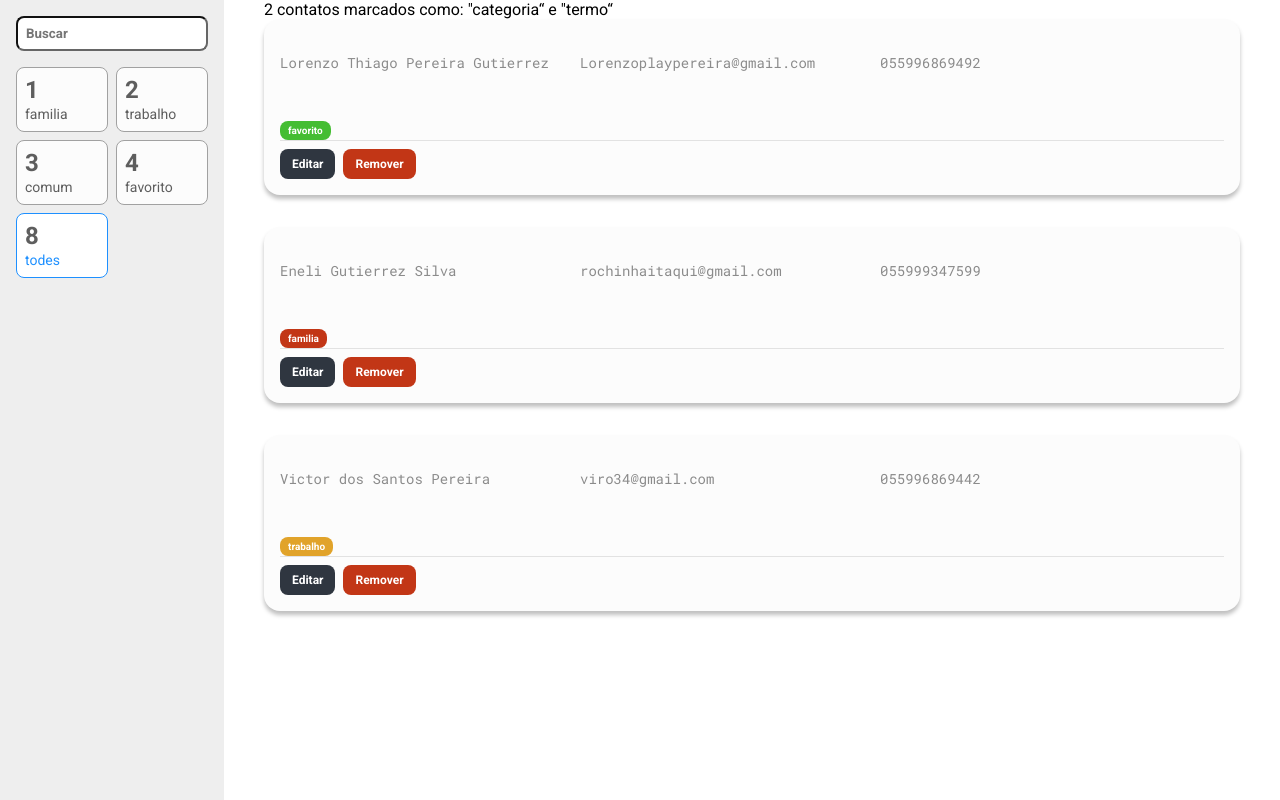
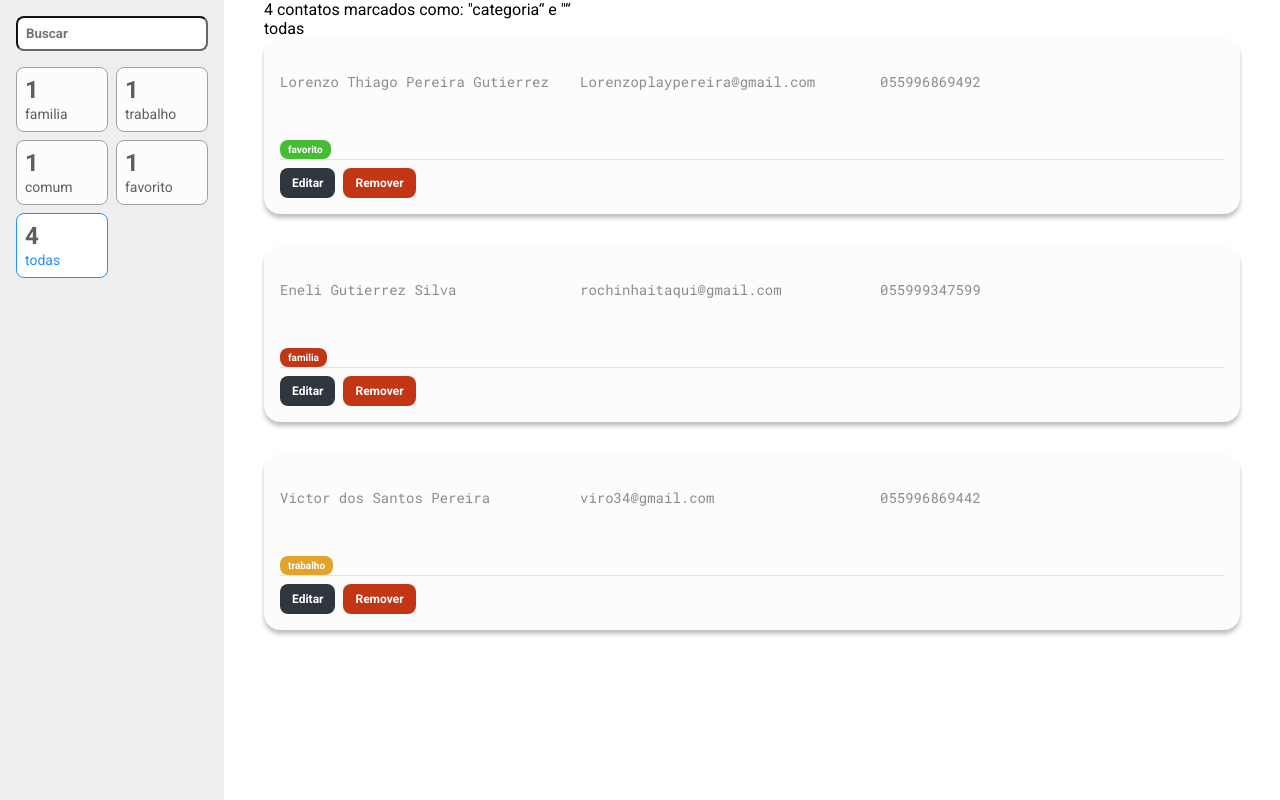
Before and after one commit to LorenzoGTRRZ/Lista-de-contatos, a React (Create React App) app: page / in a window 1280 px wide. Built offline with nearby package versions, Linux system fonts and the light colour scheme.

Commit message:
sistema de filtragem de contatos

```diff
--- a/src/components/FiltroCard/index.tsx
+++ b/src/components/FiltroCard/index.tsx
@@ -1,16 +1,52 @@
+import { useDispatch, useSelector } from 'react-redux'
+import { alterarFiltro } from '../../store/reducers/filtro'
 import * as S from './styles'
+import * as enums from '../../utils/enums/Contato'
+import { RootReducer } from '../../store'
+import contatos from '../../store/reducers/contatos'
 
 export type Props = {
-  ativo?: boolean
-  contador: number
   legenda: string
+  criterio: 'categoria' | 'todas'
+  valor?: enums.Categoria
 }
 
-const FiltroCard = ({ ativo, contador, legenda }: Props) => (
-  <S.Card ativo={ativo}>
-    <S.Contador>{contador}</S.Contador>
-    <S.Label>{legenda}</S.Label>
-  </S.Card>
-)
+const FiltroCard = ({ legenda, criterio, valor }: Props) => {
+  const dispatch = useDispatch()
+  const { filtro, contatos } = useSelector((state: RootReducer) => state)
+
+  const verificaEstaAtivo = () => {
+    const mesmoCriterio = filtro.criterio === criterio
+    const mesmoValor = filtro.valor === valor
+
+    return mesmoCriterio && mesmoValor
+  }
+
+  const contarContatos = () => {
+    if (criterio === 'todas') return contatos.itens.length
+    if (criterio === 'categoria') {
+      return contatos.itens.filter((item) => item.categoria === valor).length
+    }
+  }
+
+  const filtrar = () => {
+    dispatch(
+      alterarFiltro({
+        criterio,
+        valor
+      })
+    )
+  }
+
+  const contador = contarContatos()
+  const ativo = verificaEstaAtivo()
+
+  return (
+    <S.Card ativo={ativo} onClick={filtrar}>
+      <S.Contador>{contador}</S.Contador>
+      <S.Label>{legenda}</S.Label>
+    </S.Card>
+  )
+}
 
 export default FiltroCard
--- a/src/components/FiltroCard/styles.ts
+++ b/src/components/FiltroCard/styles.ts
@@ -1,15 +1,16 @@
 import styled from 'styled-components'
 
-import { Props } from '.'
+type Props = {
+  ativo: boolean
+}
 
-type PropsSemLegendaEContador = Omit<Props, 'contador' | 'legenda'>
-
-export const Card = styled.div<PropsSemLegendaEContador>`
+export const Card = styled.div<Props>`
   padding: 8px;
   border: 1px solid ${(props) => (props.ativo ? '#1E90FF' : '#a1a1a1')};
   background-color: ${(props) => (props.ativo ? '#fff' : '#fcfcfc')};
   color: ${(props) => (props.ativo ? '#1E90FF' : '#5e5e5e')};
   border-radius: 8px;
+  cursor: pointer;
 `
 
 export const Contador = styled.div`
--- a/src/containers/BarraLateral/index.tsx
+++ b/src/containers/BarraLateral/index.tsx
@@ -1,20 +1,50 @@
 import FiltroCard from '../../components/FiltroCard'
+import { useDispatch, useSelector } from 'react-redux'
+import { RootReducer } from '../../store'
+import { alterarTermo } from '../../store/reducers/filtro'
 
 import * as S from './styles'
+import * as enums from '../../utils/enums/Contato'
 
-const BarraLateral = () => (
+const BarraLateral = () => {
+  const dispatch = useDispatch()
+  const { termo } = useSelector((state: RootReducer) => state.filtro)
+
+  return (
     <S.Aside>
       <div>
-      <S.Campo type="text" placeholder="Buscar" />
+        <S.Campo
+          type="text"
+          placeholder="Buscar"
+          value={termo}
+          onChange={(evento) => dispatch(alterarTermo(evento.target.value))}
+        />
         <S.Filtros>
-        <FiltroCard legenda="familia" contador={1} />
-        <FiltroCard legenda="trabalho" contador={2} />
-        <FiltroCard legenda="comum" contador={3} />
-        <FiltroCard legenda="favorito" contador={4} />
-        <FiltroCard ativo legenda="todes" contador={8} />
+          <FiltroCard
+            valor={enums.Categoria.FAMILIA}
+            criterio="categoria"
+            legenda="familia"
+          />
+          <FiltroCard
+            valor={enums.Categoria.TRABALHO}
+            criterio="categoria"
+            legenda="trabalho"
+          />
+          <FiltroCard
+            valor={enums.Categoria.COMUM}
+            criterio="categoria"
+            legenda="comum"
+          />
+          <FiltroCard
+            valor={enums.Categoria.FAVORITO}
+            criterio="categoria"
+            legenda="favorito"
+          />
+          <FiltroCard criterio="todas" legenda="todas" />
         </S.Filtros>
       </div>
     </S.Aside>
   )
+}
 
 export default BarraLateral
--- a/src/containers/ListaDeContatos/index.tsx
+++ b/src/containers/ListaDeContatos/index.tsx
@@ -7,14 +7,42 @@ import { RootReducer } from '../../store'
 
 const ListaDeContatos = () => {
   const { itens } = useSelector((state: RootReducer) => state.contatos)
+  const { termo, criterio, valor } = useSelector(
+    (state: RootReducer) => state.filtro
+  )
+
+  const filtraContatos = () => {
+    let contatosFiltrados = itens
+    if (termo !== undefined) {
+      contatosFiltrados = contatosFiltrados.filter(
+        (item) => item.nome.toLowerCase().search(termo.toLowerCase()) >= 0
+      )
+
+      if (criterio === 'categoria') {
+        contatosFiltrados = contatosFiltrados.filter(
+          (item) => item.categoria === valor
+        )
+      }
+
+      return contatosFiltrados
+    } else {
+      return itens
+    }
+  }
 
   return (
     <Container>
       <p>
-        2 contatos marcados como: &quot;categoria&ldquo; e &quot;termo&ldquo;
+        {filtraContatos().length} contatos marcados como: &quot;categoria&ldquo;
+        e &quot;{termo}&ldquo;
       </p>
       <ul>
-        {itens.map((t) => (
+        <li>{termo}</li>
+        <li>{criterio}</li>
+        <li>{valor}</li>
+      </ul>
+      <ul>
+        {filtraContatos().map((t) => (
           <li key={t.nome}>
             <Contato
               id={t.id}
--- a/src/store/index.ts
+++ b/src/store/index.ts
@@ -1,10 +1,12 @@
 import { configureStore } from '@reduxjs/toolkit'
 
 import contatosReducer from './reducers/contatos'
+import filtroReducer from './reducers/filtro'
 
 const store = configureStore({
   reducer: {
-    contatos: contatosReducer
+    contatos: contatosReducer,
+    filtro: filtroReducer
   }
 })
 
--- a/src/store/reducers/filtro.ts
+++ b/src/store/reducers/filtro.ts
@@ -1 +1,31 @@
-type FiltroState = {}
+import { PayloadAction, createSlice } from '@reduxjs/toolkit'
+import * as enums from '../../utils/enums/Contato'
+
+type FiltroState = {
+  termo?: string
+  criterio: 'categoria' | 'todas'
+  valor?: enums.Categoria
+}
+
+const initialState: FiltroState = {
+  termo: '',
+  criterio: 'todas'
+}
+
+const filtroSlice = createSlice({
+  name: 'filtro',
+  initialState,
+  reducers: {
+    alterarTermo: (state, action: PayloadAction<string>) => {
+      state.termo = action.payload
+    },
+    alterarFiltro: (state, action: PayloadAction<FiltroState>) => {
+      state.criterio = action.payload.criterio
+      state.valor = action.payload.valor
+    }
+  }
+})
+
+export const { alterarTermo, alterarFiltro } = filtroSlice.actions
+
+export default filtroSlice.reducer
```
Lines whose indentation alone changed are shown as unchanged.
